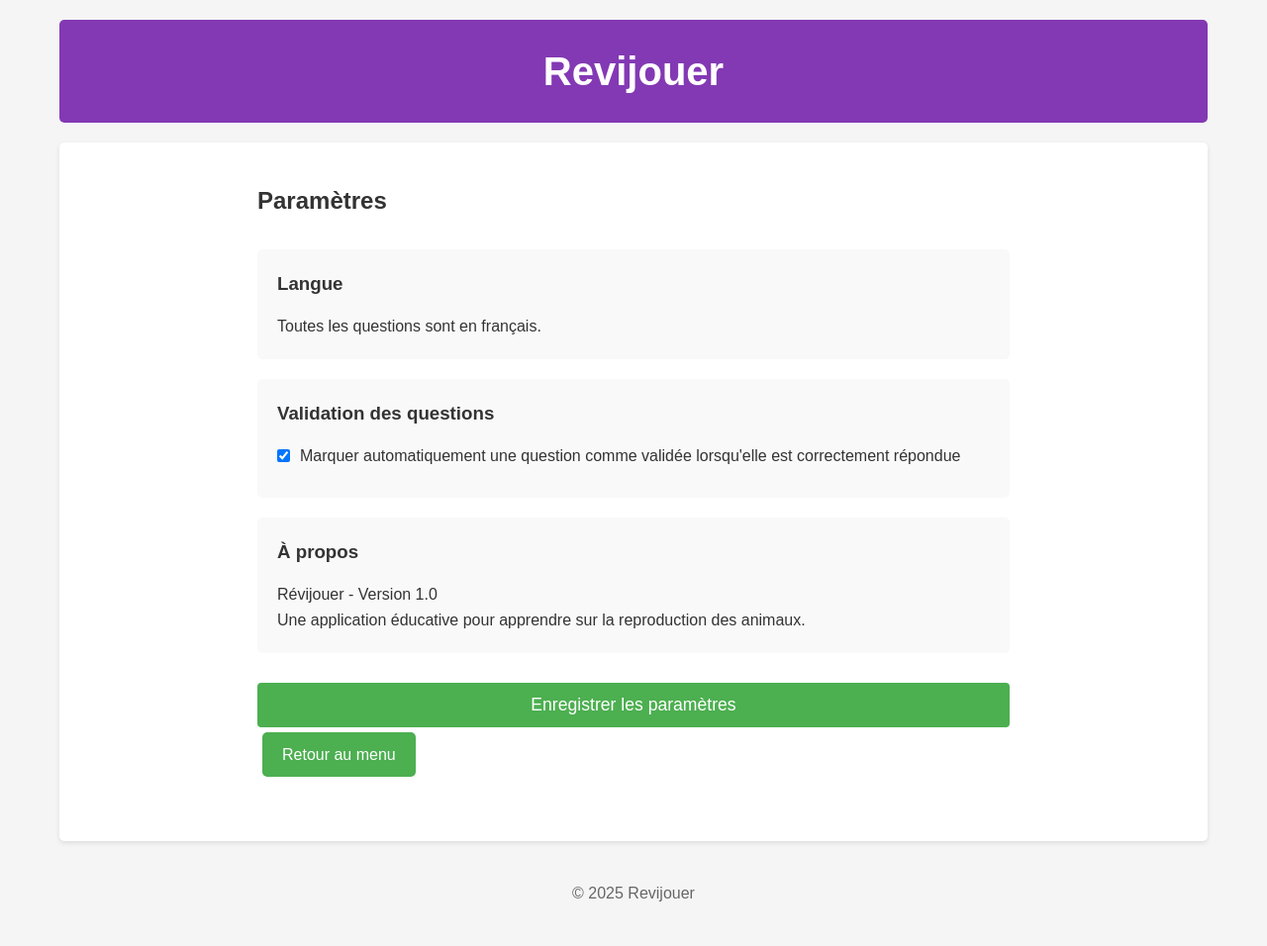
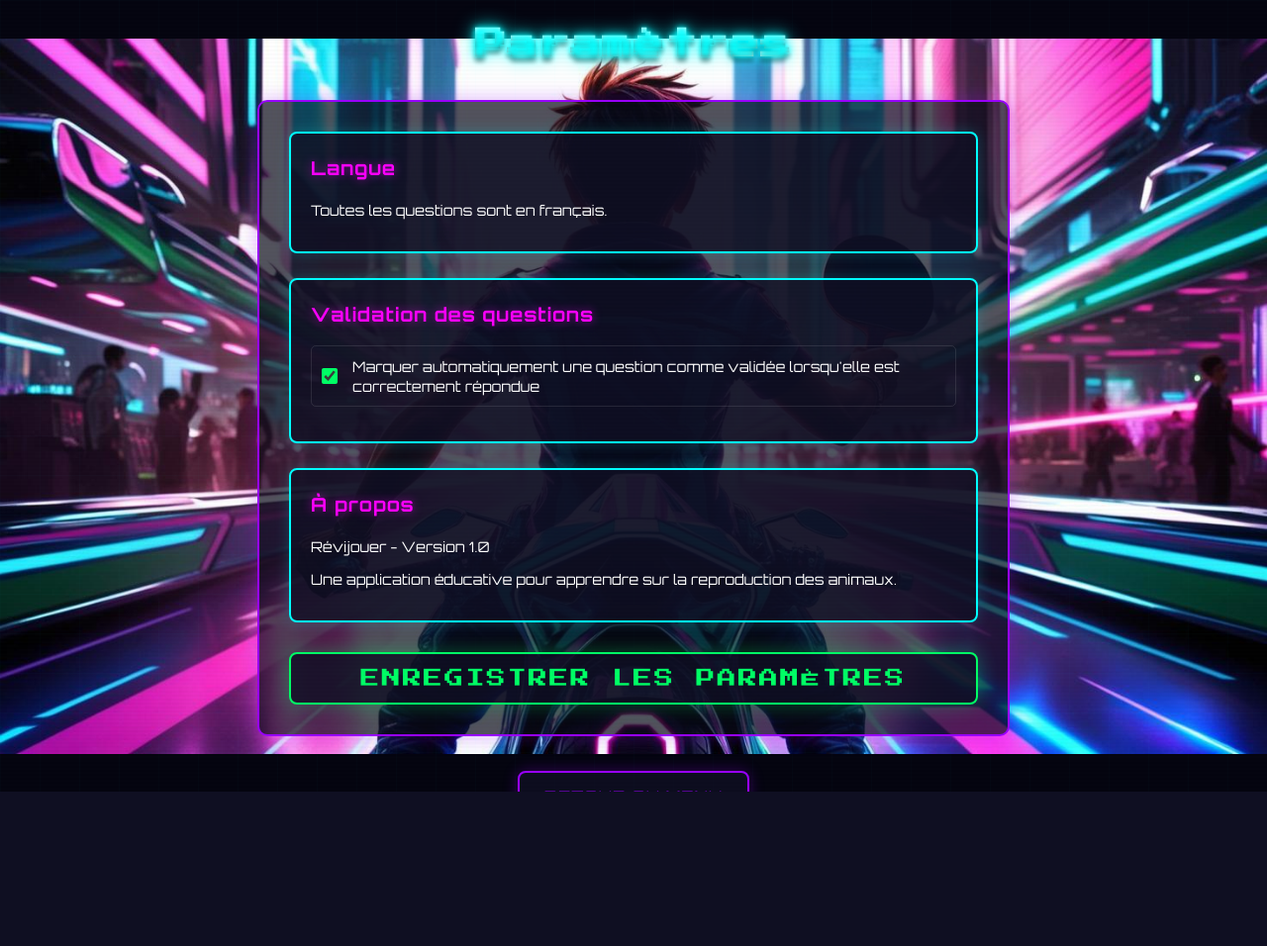
Before and after one commit to AlexMyddleware/svt-reproduction-animaux, a Flask app: page /settings/ in a window 1280 px wide. Shown: the whole page at 99% size. After the commit the page ends 800 px from the top, so only its background shows below. Run offline with Flask 3, Linux system fonts and the light colour scheme.

Commit message:
updated settings

```diff
--- a/src/svt_app/templates/settings.html
+++ b/src/svt_app/templates/settings.html
@@ -2,66 +2,198 @@
 
 {% block title %}Paramètres - Révijouer{% endblock %}
 
+{% block show_header %}{% endblock %}
+
+{% block show_footer %}{% endblock %}
+
 {% block extra_css %}
+<link rel="stylesheet" href="{{ url_for('static', filename='css/retro_disco.css') }}">
 <style>
+    /* Hide the base template header completely */
+    header {
+        display: none;
+    }
+
     .settings-container {
         max-width: 800px;
         margin: 0 auto;
         padding: 20px;
+        min-height: 100vh;
+        position: relative;
+        z-index: 1;
+    }
+
+    .settings-title {
+        font-family: 'Press Start 2P', cursive;
+        font-size: 2rem;
+        color: transparent;
+        background: linear-gradient(180deg,
+            #ffffff 0%,
+            #c0c0c0 40%,
+            #8a8a8a 50%,
+            #c0c0c0 60%,
+            #ffffff 100%);
+        -webkit-background-clip: text;
+        background-clip: text;
+        filter: drop-shadow(0 0 5px rgba(0, 255, 255, 0.5));
+        text-shadow:
+            0 0 5px rgba(0, 255, 255, var(--glow-intensity)),
+            0 0 10px rgba(0, 255, 255, var(--glow-intensity)),
+            0 5px 5px rgba(0, 0, 0, 0.5);
+        animation: chromePulse 5s infinite alternate;
+        margin-bottom: 30px;
+        text-align: center;
     }
 
     .settings-options {
-        margin-top: 30px;
+        background: rgba(10, 10, 26, 0.7);
+        border: 2px solid var(--neon-purple);
+        border-radius: 10px;
+        padding: 30px;
+        box-shadow: 0 0 20px rgba(153, 0, 255, 0.3);
     }
 
     .setting-group {
-        background: #f9f9f9;
+        background: rgba(15, 15, 35, 0.8);
+        border: 2px solid var(--neon-blue);
+        border-radius: 8px;
         padding: 20px;
-        border-radius: 5px;
-        margin-bottom: 20px;
+        margin-bottom: 25px;
+        box-shadow: 0 0 15px rgba(0, 255, 255, 0.2);
     }
 
     .setting-group h3 {
+        font-family: 'Orbitron', sans-serif;
+        color: var(--neon-pink);
+        text-shadow: 0 0 10px rgba(255, 0, 255, 0.5);
         margin-bottom: 15px;
-        color: #333;
+        font-size: 1.2rem;
+        letter-spacing: 1px;
+    }
+
+    .setting-group p {
+        color: white;
+        font-family: 'Orbitron', sans-serif;
+        margin: 10px 0;
+        font-size: 0.9rem;
+        line-height: 1.6;
     }
 
     .checkbox-group {
         display: flex;
         align-items: center;
-        margin: 10px 0;
+        margin: 15px 0;
+        padding: 10px;
+        border: 1px solid rgba(255, 255, 255, 0.1);
+        border-radius: 5px;
+        transition: all 0.3s ease;
+    }
+
+    .checkbox-group:hover {
+        background: rgba(153, 0, 255, 0.1);
+        border-color: var(--neon-purple);
     }
 
     .checkbox-group input[type="checkbox"] {
-        margin-right: 10px;
+        margin-right: 15px;
+        width: 20px;
+        height: 20px;
+        accent-color: var(--neon-green);
     }
 
     .checkbox-group label {
+        color: white;
+        font-family: 'Orbitron', sans-serif;
         cursor: pointer;
+        font-size: 0.9rem;
+        line-height: 1.4;
     }
 
     .save-button {
         display: block;
         width: 100%;
-        padding: 12px;
-        background: #4CAF50;
-        color: white;
-        border: none;
-        border-radius: 4px;
-        font-size: 1.1rem;
+        padding: 15px;
+        margin-top: 30px;
+        font-family: 'Press Start 2P', cursive;
+        font-size: 1.2rem;
+        background: rgba(15, 15, 35, 0.8);
+        border: 2px solid var(--neon-green);
+        color: var(--neon-green);
+        border-radius: 8px;
         cursor: pointer;
+        text-transform: uppercase;
+        letter-spacing: 2px;
+        transition: all 0.3s;
+        box-shadow: 0 0 20px rgba(0, 255, 102, 0.3);
+    }
+
+    .save-button:hover {
+        box-shadow: 0 0 30px rgba(0, 255, 102, 0.5);
+        transform: scale(1.02);
+        background: rgba(0, 255, 102, 0.2);
+    }
+
+    .navigation {
+        text-align: center;
         margin-top: 30px;
     }
 
-    .save-button:hover {
-        background: #45a049;
+    .nav-button {
+        display: inline-block;
+        padding: 12px 25px;
+        font-family: 'Orbitron', sans-serif;
+        background: rgba(15, 15, 35, 0.8);
+        border: 2px solid var(--neon-purple);
+        color: var(--neon-purple);
+        text-decoration: none;
+        border-radius: 8px;
+        transition: all 0.3s;
+        text-transform: uppercase;
+        letter-spacing: 1px;
+        box-shadow: 0 0 15px rgba(153, 0, 255, 0.3);
+    }
+
+    .nav-button:hover {
+        box-shadow: 0 0 25px rgba(153, 0, 255, 0.5);
+        transform: scale(1.05);
+        background: rgba(153, 0, 255, 0.2);
+    }
+
+    /* Success message styling */
+    .settings-message {
+        position: fixed;
+        top: 20px;
+        left: 50%;
+        transform: translateX(-50%);
+        padding: 15px 30px;
+        background: rgba(15, 15, 35, 0.9);
+        border: 2px solid var(--neon-green);
+        color: var(--neon-green);
+        border-radius: 8px;
+        font-family: 'Orbitron', sans-serif;
+        text-align: center;
+        box-shadow: 0 0 20px rgba(0, 255, 102, 0.4);
+        z-index: 1000;
+        display: none;
+        animation: messageSlideDown 0.5s ease-out;
+    }
+
+    @keyframes messageSlideDown {
+        from {
+            transform: translate(-50%, -100%);
+            opacity: 0;
+        }
+        to {
+            transform: translate(-50%, 0);
+            opacity: 1;
+        }
     }
 </style>
 {% endblock %}
 
 {% block content %}
 <div class="settings-container">
-    <h2>Paramètres</h2>
+    <h2 class="settings-title">Paramètres</h2>
 
     <form id="settingsForm" class="settings-options">
         <div class="setting-group">
@@ -90,12 +222,27 @@
         <a href="{{ url_for('index') }}" class="nav-button">Retour au menu</a>
     </div>
 </div>
+
+<div id="settingsMessage" class="settings-message"></div>
+<div class="scanlines"></div>
 {% endblock %}
 
 {% block extra_js %}
 <script>
 document.addEventListener('DOMContentLoaded', function() {
     const settingsForm = document.getElementById('settingsForm');
+    const settingsMessage = document.getElementById('settingsMessage');
+
+    function showMessage(message, isSuccess = true) {
+        settingsMessage.textContent = message;
+        settingsMessage.style.display = 'block';
+        settingsMessage.style.borderColor = isSuccess ? 'var(--neon-green)' : 'var(--neon-pink)';
+        settingsMessage.style.color = isSuccess ? 'var(--neon-green)' : 'var(--neon-pink)';
+
+        setTimeout(() => {
+            settingsMessage.style.display = 'none';
+        }, 3000);
+    }
 
     settingsForm.addEventListener('submit', async function(e) {
         e.preventDefault();
@@ -115,13 +262,13 @@ document.addEventListener('DOMContentLoaded', function() {
 
             const result = await response.json();
             if (result.success) {
-                alert('Paramètres enregistrés avec succès');
+                showMessage('Paramètres enregistrés avec succès');
             } else {
-                alert(result.message || 'Une erreur est survenue lors de l\'enregistrement des paramètres');
+                showMessage(result.message || 'Une erreur est survenue lors de l\'enregistrement des paramètres', false);
             }
         } catch (error) {
             console.error('Error:', error);
-            alert('Une erreur est survenue lors de l\'enregistrement des paramètres');
+            showMessage('Une erreur est survenue lors de l\'enregistrement des paramètres', false);
         }
     });
 });
```
